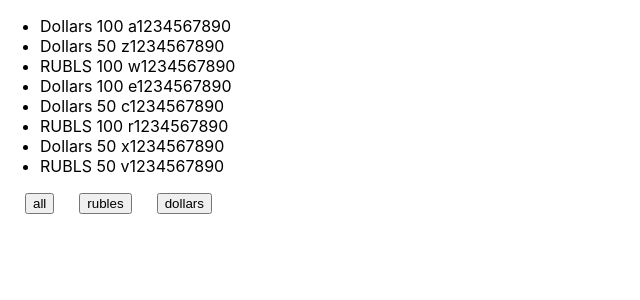
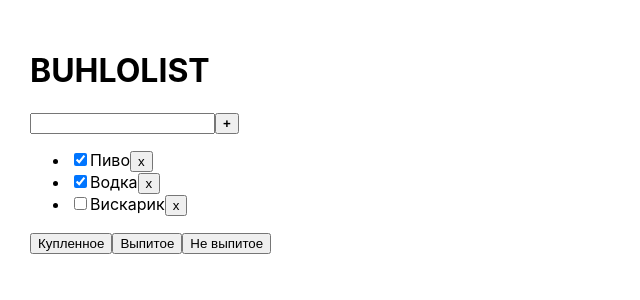
Before and after one commit to AShamshin/myReact, a React (Create React App) app: page / in a window 1280 px wide. Shown: the top 300 px of the page, without its empty margins (0-640 px from the left). Built offline with nearby package versions, Linux system fonts and the light colour scheme.

Commit message:
my todolist

```diff
--- a/src/App.css
+++ b/src/App.css
@@ -1,3 +1,25 @@
-.button {
-  margin-left: 25px;
+
+.App {
+  padding: 30px;
+  display: flex;
 }
+
+.App > div {
+  margin-right: 50px;
+}
+
+.error {
+  border: red 1px solid;
+}
+
+.error-message {
+  color: red;
+}
+
+.active-filter {
+  background-color: aquamarine;
+}
+
+.is-done {
+  opacity: 0.5;
+}
--- a/src/App.tsx
+++ b/src/App.tsx
@@ -1,38 +1,14 @@
-import { useState } from 'react';
+import React, { useState } from 'react';
 import './App.css';
-import { Button } from './components/Button';
-
-export type FilterType = 'all' | 'dollars' | 'rubles';
+import { Todolist } from './Todolist';
+import { v1 } from 'uuid';
 
 function App() {
-  const [money, setMoney] = useState([
-    { banknots: 'Dollars', value: 100, number: ' a1234567890' },
-    { banknots: 'Dollars', value: 50, number: ' z1234567890' },
-    { banknots: 'RUBLS', value: 100, number: ' w1234567890' },
-    { banknots: 'Dollars', value: 100, number: ' e1234567890' },
-    { banknots: 'Dollars', value: 50, number: ' c1234567890' },
-    { banknots: 'RUBLS', value: 100, number: ' r1234567890' },
-    { banknots: 'Dollars', value: 50, number: ' x1234567890' },
-    { banknots: 'RUBLS', value: 50, number: ' v1234567890' },
-  ]);
-
-  const [filter, setFilter] = useState<FilterType>('all');
-  console.log(filter);
-  let currentMoney = money;
-
-  if (filter === 'dollars') {
-    currentMoney = money.filter((item) => item.banknots === 'Dollars');
-  }
-  console.log(currentMoney);
-  if (filter === 'rubles') {
-    currentMoney = money.filter((item) => item.banknots === 'RUBLS');
-  }
-
-  const onClickH = (nameButton: FilterType) => {
-    setFilter(nameButton);
-  };
-
-  return <Button moneys={currentMoney} onClickHStart={onClickH} />;
+  return (
+    <div className='App'>
+      <Todolist />
+    </div>
+  );
 }
 
 export default App;
--- a/src/NewComponent.tsx
+++ /dev/null
@@ -1,5 +0,0 @@
-function Car() {
-  return <table>ggg</table>;
-}
-
-export default Car;
--- /dev/null
+++ b/src/Todolist.tsx
@@ -0,0 +1,78 @@
+import { v1 } from 'uuid';
+import React, { useState } from 'react';
+
+export function Todolist() {
+  let [buhlo, setBuhlo] = useState<any>([
+    { id: v1(), title: 'Пиво', isDone: true },
+    { id: v1(), title: 'Водка', isDone: true },
+    { id: v1(), title: 'Вискарик', isDone: false },
+  ]);
+
+  let [text, setText] = useState<any>('');
+
+  const onChangeHandler = (e: any) => {
+    text = e.currentTarget.value;
+    setText(text);
+  };
+
+  const addOnClickHandler = (text: any) => {
+    let addBuhlo = { id: v1(), title: text, isDone: false };
+    buhloFilter = [addBuhlo, ...buhloFilter];
+    setBuhlo(buhloFilter);
+    setText('');
+  };
+
+  const removOnClickHandler = (id: any) => {
+    let removBuhlo = buhloFilter.filter((b: any) => b.id !== id);
+    setBuhlo(removBuhlo);
+  };
+
+  let [filter, setfilter] = useState<any>('all');
+
+  let buhloFilter = buhlo;
+  if (filter === 'completed') {
+    buhloFilter = buhlo.filter((b: any) => b.isDone === true);
+  } else if (filter === 'active') {
+    buhloFilter = buhlo.filter((b: any) => b.isDone === false);
+  }
+
+  const checkedHandler = (idd: any) => {
+    buhlo = buhlo.map((b: any) =>
+      b.id === idd ? { ...b, isDone: !b.isDone } : b
+    );
+    return setBuhlo([...buhlo]);
+  };
+
+  return (
+    <div>
+      <h1>BUHLOLIST</h1>
+
+      <div>
+        <input onChange={onChangeHandler} value={text} />
+        <button onClick={() => addOnClickHandler(text)}>
+          <b>+</b>
+        </button>
+      </div>
+      <ul>
+        {buhloFilter.map((b: any) => {
+          return (
+            <li key={b.id}>
+              <input
+                type='checkbox'
+                checked={b.isDone}
+                onChange={() => checkedHandler(b.id)}
+              />
+              {b.title}
+              <button onClick={() => removOnClickHandler(b.id)}>x</button>
+            </li>
+          );
+        })}
+      </ul>
+      <div>
+        <button onClick={() => setfilter('all')}>Купленное</button>
+        <button onClick={() => setfilter('completed')}>Выпитое</button>
+        <button onClick={() => setfilter('active')}>Не выпитое</button>
+      </div>
+    </div>
+  );
+}
--- a/src/components/Button.tsx
+++ /dev/null
@@ -1,47 +0,0 @@
-import { FilterType } from '../App';
-
-type PropsType = {
-  onClickHStart: (onClickH: FilterType) => void;
-  moneys: CurrentType[];
-};
-
-type CurrentType = {
-  banknots: string;
-  value: number;
-  number: string;
-};
-
-export const Button = (props: PropsType) => {
-  return (
-    <div className='App'>
-      <ul>
-        {props.moneys.map((i: CurrentType, index: number) => {
-          return (
-            <li key={index}>
-              <span> {i.banknots}</span>
-              <span> {i.value}</span>
-              <span> {i.number}</span>
-            </li>
-          );
-        })}
-      </ul>
-      <div className='buttons'>
-        <button onClick={() => props.onClickHStart('all')} className='button'>
-          all
-        </button>
-        <button
-          onClick={() => props.onClickHStart('rubles')}
-          className='button'
-        >
-          rubles
-        </button>
-        <button
-          onClick={() => props.onClickHStart('dollars')}
-          className='button'
-        >
-          dollars
-        </button>
-      </div>
-    </div>
-  );
-};
```
Also changed, not shown: 1 other file (tests, documents, lock files or other folders).
